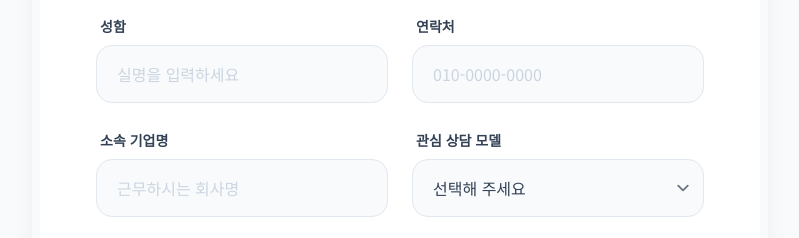
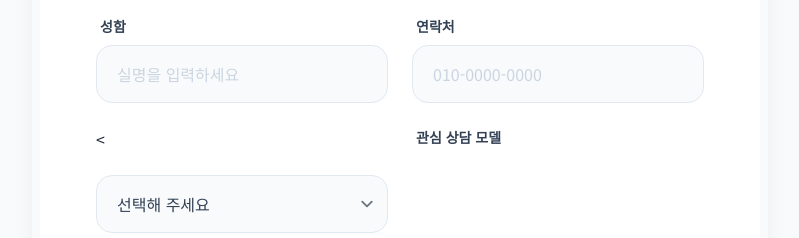
Before and after one commit to a72001111-oss/ASMPTJ, a plain HTML site: page index.html in a window 1280 px wide. Shown: the part 3980-4218 px from the top of the page, without its empty margins (240-1039 px from the left). Drawn offline with nearby package versions, Linux system fonts and the light colour scheme.

Commit message:
index.html

```diff
--- a/index.html
+++ b/index.html
@@ -349,11 +349,7 @@
                     </div>
                 </div>
                 <div class="grid grid-cols-1 md:grid-cols-2 gap-6">
-                    <div class="space-y-2">
-                        <label class="text-sm font-black text-slate-700 ml-1">소속 기업명</label>
-                        <input type="text" id="company" placeholder="근무하시는 회사명" class="w-full px-5 py-4 bg-slate-50 border border-slate-200 rounded-2xl focus:ring-4 focus:ring-lgu-pink/10 focus:border-lgu-pink focus:bg-white focus:outline-none transition-all placeholder:text-slate-300" required>
-                    </div>
-                    <div class="space-y-2">
+                    <
                         <label class="text-sm font-black text-slate-700 ml-1">관심 상담 모델</label>
                         <select id="model" class="w-full px-5 py-4 bg-slate-50 border border-slate-200 rounded-2xl focus:ring-4 focus:ring-lgu-pink/10 focus:border-lgu-pink focus:bg-white focus:outline-none transition-all appearance-none text-slate-700">
                             <option>선택해 주세요</option>
```
